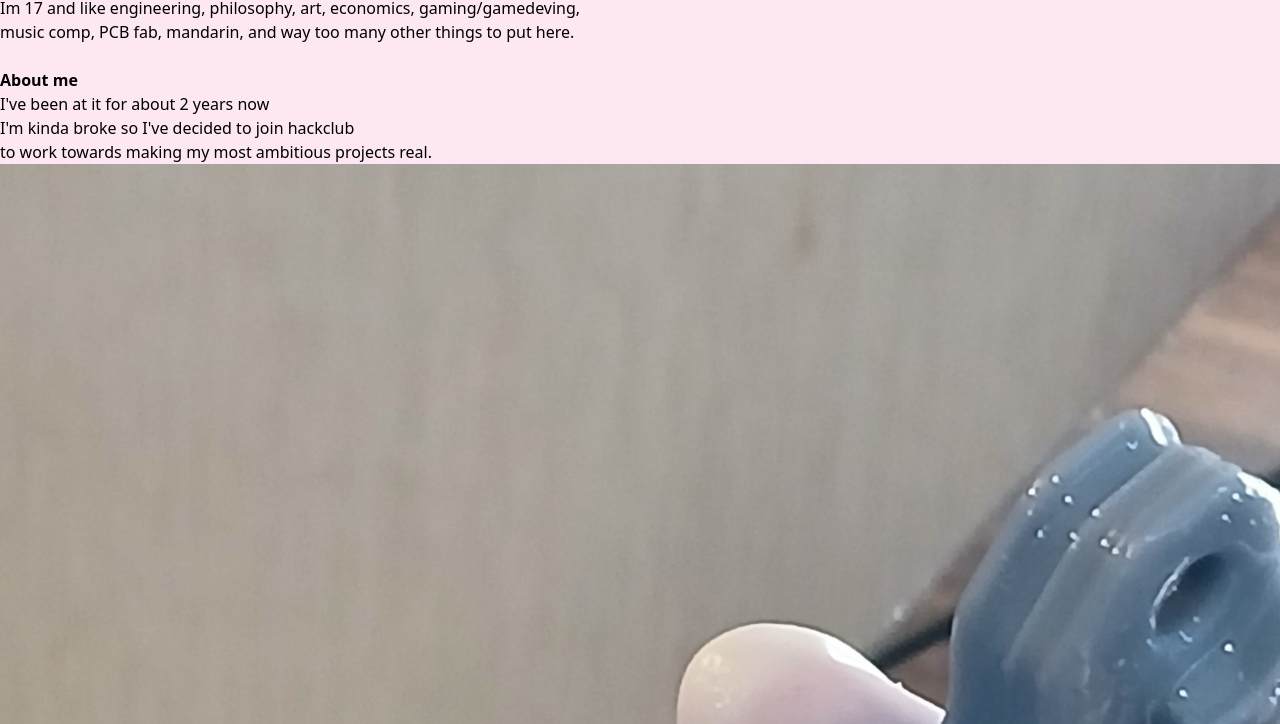
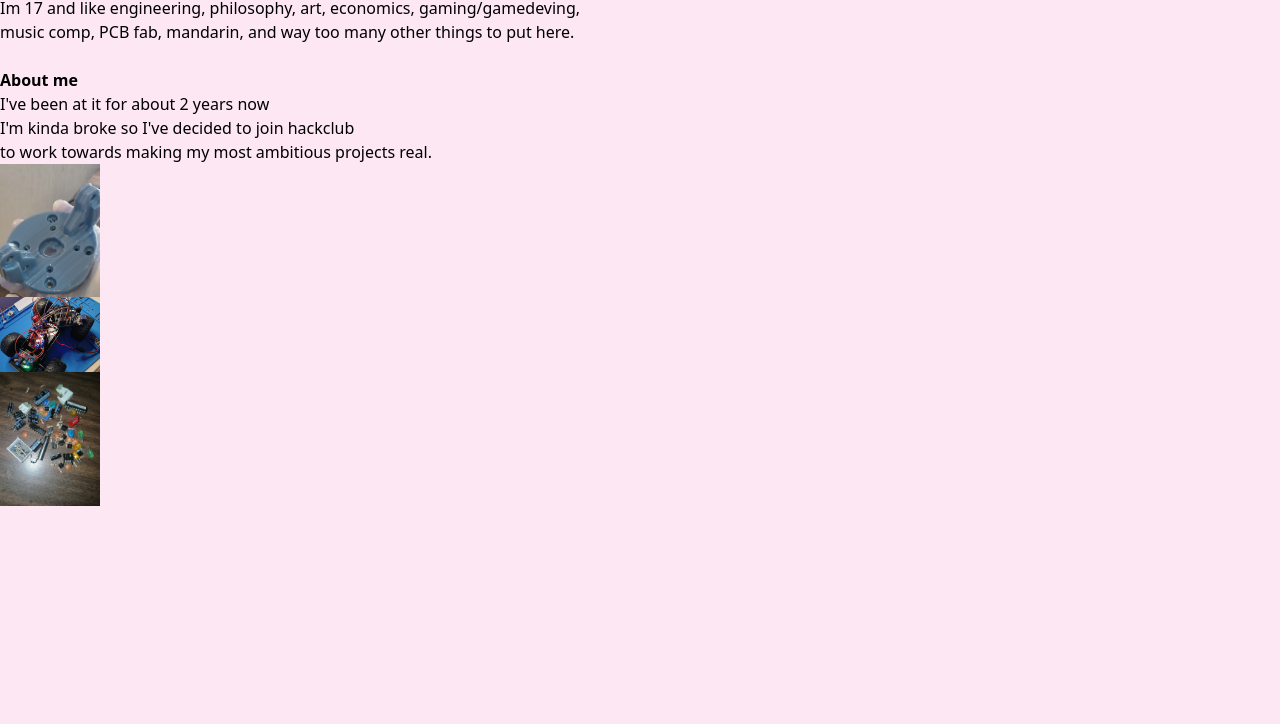
Before and after one commit to Individual7-LA/my-portfolio, a plain HTML site: page index.html in a window 1280 px wide. Shown: the part 76-800 px from the top of the page. Drawn offline with nearby package versions, Linux system fonts and the light colour scheme.

Commit message:
added images

```diff
--- a/index.html
+++ b/index.html
@@ -14,7 +14,9 @@
 			<p>I've been at it for about 2 years now</p>
 			<p>I'm kinda broke so I've decided to join hackclub <br> to work towards making my most ambitious projects real.</p>
 		</div>
-		<img src ="1000002468.jpg" alt='project picture'>
+		<img src ="1000002468.jpg" alt='project picture' width="100">
+		<img src ="1000002905.jpg" alt='project picture' width="100">
+		<img src ="1000005608.jpg" alt='project picture' width="100">
 	</body>
 
 </html>
```
